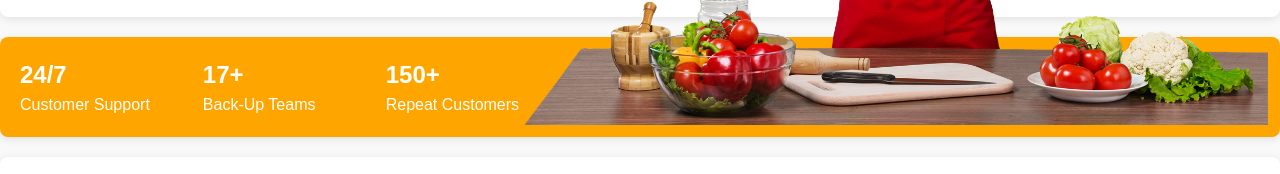
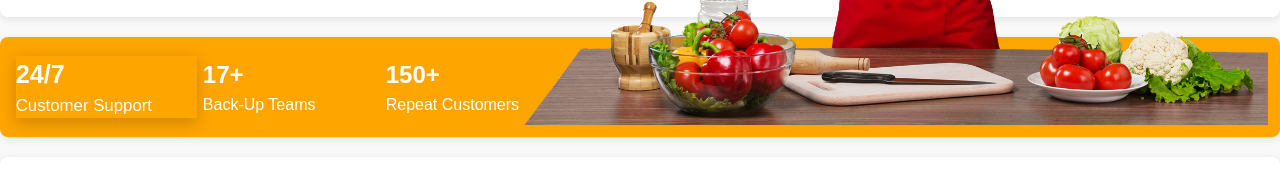
Before and after one commit to isaaciliwa5/Landing-page-PROJECT, a plain HTML site: page index.html in a window 1280 px wide. In both pictures the pointer is over the element 106 px from the left and 497 px from the top of the page. Shown: the part 410-584 px from the top of the page. Drawn offline with Linux system fonts and the light colour scheme; a script that the page names is missing.

Commit message:
stupid css

```diff
--- a/styles.css
+++ b/styles.css
@@ -1,3 +1,7 @@
+
+* {
+    box-sizing: border-box;
+}
 
 body, h1, h2, h3, p, ul, li {
     margin: 0;
@@ -170,7 +174,7 @@ section {
 }
 
 /* Hover effect for stats */
-.fullTimeSupport .backUpTeams .repeatCustomers:hover {
+.ourStats div:hover {
     transform: scale(1.05); /* Slightly enlarge the stat box on hover */
     box-shadow: 0 4px 15px rgba(0, 0, 0, 0.2); /* Add shadow on hover */
 }
```
